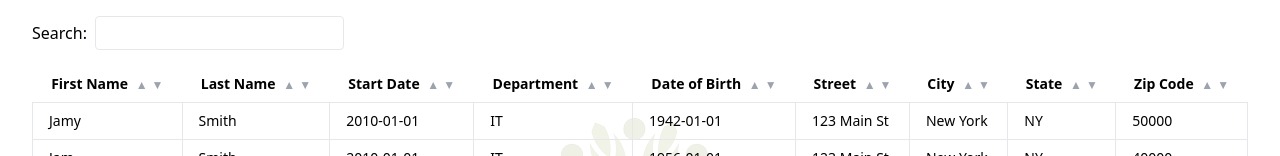
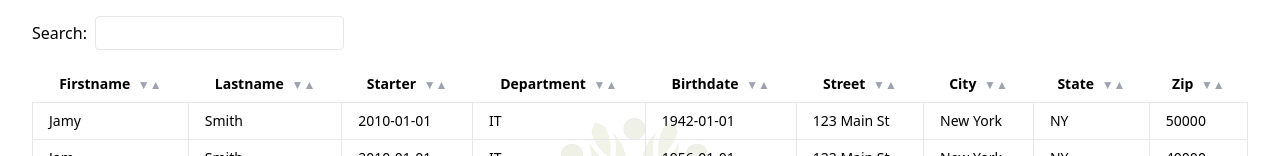
Before and after one commit to tiamygarden/p14_react_wealth_health, a React (Vite) app in the folder client/: page /currentEmployees in a window 1280 px wide. Shown: the part 146-302 px from the top of the page. Built offline with nearby package versions, Linux system fonts and the light colour scheme.

Commit message:
refacto sort icons on handleSort with renderSortIcon function and renderTableHeaders function

```diff
--- a/client/src/pages/3.currentEmployees/CurrentEmployees.jsx
+++ b/client/src/pages/3.currentEmployees/CurrentEmployees.jsx
@@ -98,7 +98,9 @@ const CurrentEmployees = () => {
    */
   const handleSort = (columnName) => {
     setSortedColumn(columnName)
-    setSortDirection(sortDirection === "asc" ? "desc" : "asc")
+    setSortDirection((prevDirection) =>
+      prevDirection === "asc" ? "desc" : "asc",
+    )
 
     // Tri des employés en utilisant la fonction importée depuis utils/employeeUtils.js
     const sorted = sortEmployees(
@@ -119,6 +121,47 @@ const CurrentEmployees = () => {
    */
   const handlePageChange = (pageNumber) => {
     setActivePage(pageNumber)
+  }
+
+  /**
+   * Rend le composant de la liste des employés actuels.
+   * @param columnName
+   * @returns {JSX.Element}
+   */
+  const renderSortIcon = (columnName) => {
+    if (sortedColumn === columnName) {
+      return (
+        <span className={`ml-1 ${sortDirection === "asc" ? "text-xs" : ""}`}>
+          {sortDirection === "asc" ? "▲" : "▼"}
+        </span>
+      )
+    }
+    return <span className={`text-gray-400 text-xs ml-1`}>▼▲</span>
+  }
+
+  const renderTableHeaders = () => {
+    const columns = [
+      "firstname",
+      "lastname",
+      "starter",
+      "department",
+      "birthdate",
+      "street",
+      "city",
+      "state",
+      "zip",
+    ]
+
+    return columns.map((column) => (
+      <th
+        key={column}
+        className="px-4 py-2 cursor-pointer"
+        onClick={() => handleSort(column)}
+      >
+        {column.charAt(0).toUpperCase() + column.slice(1)}{" "}
+        {renderSortIcon(column)}
+      </th>
+    ))
   }
 
   return (
@@ -155,221 +198,7 @@ const CurrentEmployees = () => {
           </div>
           <table className="table-auto min-w-full mx-0 text-sm">
             <thead>
-              <tr>
-                <th
-                  className="px-4 py-2 cursor-pointer"
-                  onClick={() => handleSort("firstname")} // Appel handleSort lorsque l'utilisateur clique sur l'en-tête de colonne
-                >
-                  First Name{" "}
-                  <span
-                    className={`text-gray-400 text-xs ml-1 ${
-                      sortedColumn === "firstname" ? "hidden" : ""
-                    }`}
-                  >
-                    ▲
-                  </span>
-                  <span
-                    className={`text-gray-400 text-xs ml-1 ${
-                      sortedColumn === "firstname" ? "hidden" : ""
-                    }`}
-                  >
-                    ▼
-                  </span>
-                  {sortedColumn === "firstname" && (
-                    <span
-                      className={`${
-                        sortDirection === "asc" ? "text-black" : "text-black"
-                      }`}
-                    >
-                      {sortDirection === "asc" ? "▲" : "▼"}
-                    </span>
-                  )}
-                </th>
-                <th
-                  className="px-4 py-2 cursor-pointer"
-                  onClick={() => handleSort("lastname")}
-                >
-                  Last Name{" "}
-                  <span
-                    className={`text-gray-400 text-xs ml-1 ${
-                      sortedColumn === "lastname" ? "hidden" : ""
-                    }`}
-                  >
-                    ▲
-                  </span>
-                  <span
-                    className={`text-gray-400 text-xs ml-1 ${
-                      sortedColumn === "lastname" ? "hidden" : ""
-                    }`}
-                  >
-                    ▼
-                  </span>
-                  {sortedColumn === "lastname" && (
-                    <span>{sortDirection === "asc" ? "▲" : "▼"}</span>
-                  )}
-                </th>
-                <th
-                  className="px-4 py-2 cursor-pointer"
-                  onClick={() => handleSort("starter")}
-                >
-                  Start Date{" "}
-                  <span
-                    className={`text-gray-400 text-xs ml-1 ${
-                      sortedColumn === "starter" ? "hidden" : ""
-                    }`}
-                  >
-                    ▲
-                  </span>
-                  <span
-                    className={`text-gray-400 text-xs ml-1 ${
-                      sortedColumn === "starter" ? "hidden" : ""
-                    }`}
-                  >
-                    ▼
-                  </span>
-                  {sortedColumn === "starter" && (
-                    <span>{sortDirection === "asc" ? "▲" : "▼"}</span>
-                  )}
-                </th>
-                <th
-                  className="px-4 py-2 cursor-pointer"
-                  onClick={() => handleSort("department")}
-                >
-                  Department{" "}
-                  <span
-                    className={`text-gray-400 text-xs ml-1 ${
-                      sortedColumn === "department" ? "hidden" : ""
-                    }`}
-                  >
-                    ▲
-                  </span>
-                  <span
-                    className={`text-gray-400 text-xs ml-1 ${
-                      sortedColumn === "department" ? "hidden" : ""
-                    }`}
-                  >
-                    ▼
-                  </span>
-                  {sortedColumn === "department" && (
-                    <span>{sortDirection === "asc" ? "▲" : "▼"}</span>
-                  )}
-                </th>
-                <th
-                  className="px-4 py-2 hidden md:table-cell cursor-pointer"
-                  onClick={() => handleSort("birthdate")}
-                >
-                  Date of Birth{" "}
-                  <span
-                    className={`text-gray-400 text-xs ml-1 ${
-                      sortedColumn === "birthdate" ? "hidden" : ""
-                    }`}
-                  >
-                    ▲
-                  </span>
-                  <span
-                    className={`text-gray-400 text-xs ml-1 ${
-                      sortedColumn === "birthdate" ? "hidden" : ""
-                    }`}
-                  >
-                    ▼
-                  </span>
-                  {sortedColumn === "birthdate" && (
-                    <span>{sortDirection === "asc" ? "▲" : "▼"}</span>
-                  )}
-                </th>
-                <th
-                  className="px-4 py-2 hidden md:table-cell cursor-pointer"
-                  onClick={() => handleSort("street")}
-                >
-                  Street{" "}
-                  <span
-                    className={`text-gray-400 text-xs ml-1 ${
-                      sortedColumn === "street" ? "hidden" : ""
-                    }`}
-                  >
-                    ▲
-                  </span>
-                  <span
-                    className={`text-gray-400 text-xs ml-1 ${
-                      sortedColumn === "street" ? "hidden" : ""
-                    }`}
-                  >
-                    ▼
-                  </span>
-                  {sortedColumn === "street" && (
-                    <span>{sortDirection === "asc" ? "▲" : "▼"}</span>
-                  )}
-                </th>
-                <th
-                  className="px-4 py-2 cursor-pointer"
-                  onClick={() => handleSort("city")}
-                >
-                  City{" "}
-                  <span
-                    className={`text-gray-400 text-xs ml-1 ${
-                      sortedColumn === "city" ? "hidden" : ""
-                    }`}
-                  >
-                    ▲
-                  </span>
-                  <span
-                    className={`text-gray-400 text-xs ml-1 ${
-                      sortedColumn === "city" ? "hidden" : ""
-                    }`}
-                  >
-                    ▼
-                  </span>
-                  {sortedColumn === "city" && (
-                    <span>{sortDirection === "asc" ? "▲" : "▼"}</span>
-                  )}
-                </th>
-                <th
-                  className="px-4 py-2 hidden md:table-cell cursor-pointer"
-                  onClick={() => handleSort("state")}
-                >
-                  State{" "}
-                  <span
-                    className={`text-gray-400 text-xs ml-1 ${
-                      sortedColumn === "state" ? "hidden" : ""
-                    }`}
-                  >
-                    ▲
-                  </span>
-                  <span
-                    className={`text-gray-400 text-xs ml-1 ${
-                      sortedColumn === "state" ? "hidden" : ""
-                    }`}
-                  >
-                    ▼
-                  </span>
-                  {sortedColumn === "state" && (
-                    <span>{sortDirection === "asc" ? "▲" : "▼"}</span>
-                  )}
-                </th>
-                <th
-                  className="px-4 py-2 hidden md:table-cell cursor-pointer"
-                  onClick={() => handleSort("zip")}
-                >
-                  Zip Code{" "}
-                  <span
-                    className={`text-gray-400 text-xs ml-1 ${
-                      sortedColumn === "zip" ? "hidden" : ""
-                    }`}
-                  >
-                    ▲
-                  </span>
-                  <span
-                    className={`text-gray-400 text-xs ml-1 ${
-                      sortedColumn === "zip" ? "hidden" : ""
-                    }`}
-                  >
-                    ▼
-                  </span>
-                  {sortedColumn === "zip" && (
-                    <span>{sortDirection === "asc" ? "▲" : "▼"}</span>
-                  )}
-                </th>
-              </tr>
+              <tr>{renderTableHeaders()}</tr>
             </thead>
             <tbody>
               {employeesToDisplay.map(
```
